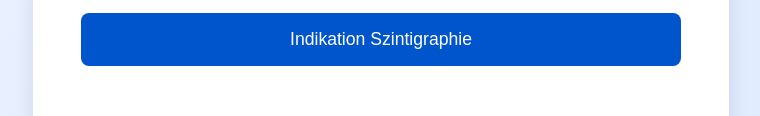
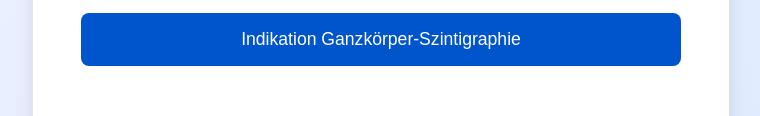
Before and after one commit to SebastianKalytta/Leitlinien-Tool-Schilddruesenkarzinom, a plain HTML site: page index.html in a window 1280 px wide. Shown: the part 496-612 px from the top of the page, without its empty margins (259-1019 px from the left). Drawn offline with Linux system fonts and the light colour scheme.

Commit message:
Update index.html

```diff
--- a/index.html
+++ b/index.html
@@ -65,7 +65,7 @@
     <div class="button-group">
       <button onclick="openTool('Radioiodtherapie.html')">Indikation Radioiodtherapie</button>
       <button onclick="openTool('TSH_Zielbereich.html')">TSH-Zielbereich</button>
-      <button onclick="openTool('Szintigraphie.html')">Indikation Szintigraphie</button>
+      <button onclick="openTool('Szintigraphie.html')">Indikation Ganzkörper-Szintigraphie</button>
     </div>
 
     <footer></footer>
```
